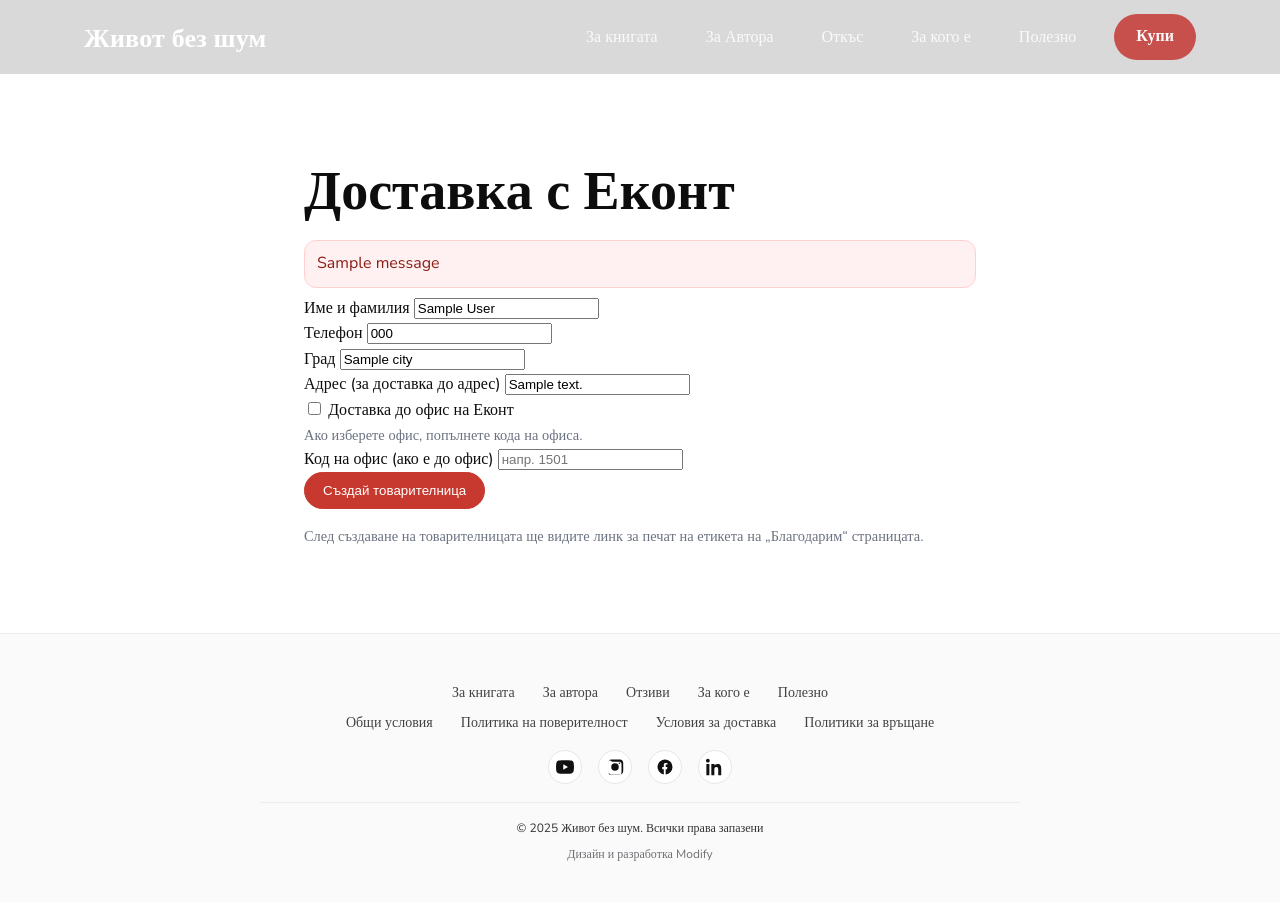
After one commit to rainballs/jivot-bez-shum, a Django app: template templates/econt/collect.html in a window 1280 px wide. The commit adds this page. Run offline with Django 5.2, Linux system fonts and the light colour scheme; the template is opened without the code that fills it: most values are stand-ins (such as "Sample title", 1, 10 or a date in 2020); one stand-in notice (Sample message) is shown.

Commit message:
Econt views

```diff
--- a/Filip/urls.py
+++ b/Filip/urls.py
@@ -1,6 +1,6 @@
 from django.contrib import admin
 from django.urls import path
-from shop import views
+from shop import views, econt_views
 
 from django.conf import settings
 from django.conf.urls.static import static
@@ -15,6 +15,10 @@ urlpatterns = [
     # Stripe (disabled for now)
     path("pay/stripe/create-session/", views.stripe_create_checkout_session, name="stripe_create_session"),
     path("pay/stripe/webhook/", views.stripe_webhook, name="stripe_webhook"),
+
+    # ECONT
+    path("econt/collect/", econt_views.econt_collect, name="econt_collect"),
+    path("econt/submit/", econt_views.econt_submit, name="econt_submit"),
 ]
 if settings.DEBUG:
     urlpatterns += static(settings.MEDIA_URL, document_root=settings.MEDIA_ROOT)
--- a/shop/views.py
+++ b/shop/views.py
@@ -201,7 +201,7 @@ def stripe_create_checkout_session(request):
             payment_method_types=["card"],
             line_items=stripe_checkout_line_items(order, product),
             metadata={"order_id": str(order.id)},
-            success_url=stripe_success_url(request),
+            success_url=_site_url(request) + reverse("econt_collect") + "?from=stripe=1",
             cancel_url=stripe_cancel_url(request),
             currency="bgn",
             customer_email=order.email or None,
@@ -209,7 +209,7 @@ def stripe_create_checkout_session(request):
     except Exception as e:
         # surfaces the real reason instead of a silent 500
         messages.error(request, f"Грешка при свързване със Stripe: {e}")
-        return redirect("checkout_info")
+        return redirect("econt_collect")
 
     request.session["stripe_session_id"] = session.id
     return HttpResponseRedirect(session.url)
--- a/templates/checkout/thank_you.html
+++ b/templates/checkout/thank_you.html
@@ -10,6 +10,11 @@
                 <p>Статус: {% if order.paid %}<strong>Платена</strong>{% else %}Чака плащане{% endif %}</p>
                 <p>Крайна сума: <strong>{{ order.total_bgn }} лв</strong> / <strong>€ {{ order.total_eur }}</strong></p>
                 <p>Ще се свържем с вас на {{ order.email }}.</p>
+                {% if order and order.econt_label_pdf %}
+                    <p><a href="{{ order.econt_label_pdf.url }}" target="_blank" rel="noopener">
+                        Принтирай товарителница (Econt)
+                    </a></p>
+                {% endif %}
             {% else %}
                 <p>Поръчката е завършена.</p>
             {% endif %}
--- /dev/null
+++ b/templates/econt/collect.html
@@ -0,0 +1,61 @@
+{% extends "base.html" %}
+{% block title %}Доставка с Еконт{% endblock %}
+{% block content %}
+    <section class="section">
+        <div class="container" style="max-width:720px">
+            <h2>Доставка с Еконт</h2>
+
+            {% if messages %}
+                <div class="alerts">
+                    {% for m in messages %}
+                        <div class="alert">{{ m }}</div>{% endfor %}
+                </div>
+            {% endif %}
+
+            <form method="post" action="{% url 'econt_submit' %}">
+                {% csrf_token %}
+
+                <div class="field">
+                    <label>Име и фамилия</label>
+                    <input type="text" name="full_name" value="{{ order.full_name }}" required>
+                </div>
+
+                <div class="field">
+                    <label>Телефон</label>
+                    <input type="text" name="phone" value="{{ order.phone }}" required>
+                </div>
+
+                <div class="field">
+                    <label>Град</label>
+                    <input type="text" name="city" value="{{ order.city }}" required>
+                </div>
+
+                <div class="field">
+                    <label>Адрес (за доставка до адрес)</label>
+                    <input type="text" name="address" value="{{ order.address }}" placeholder="ул., №, вх., ет., ап.">
+                </div>
+
+                <div class="field">
+                    <label>
+                        <input type="checkbox" name="to_office" value="1"
+                               {% if order.econt_office_code %}checked{% endif %}>
+                        Доставка до офис на Еконт
+                    </label>
+                    <div class="muted small">Ако изберете офис, попълнете кода на офиса.</div>
+                </div>
+
+                <div class="field">
+                    <label>Код на офис (ако е до офис)</label>
+                    <input type="text" name="office_code" value="{{ order.econt_office_code|default:'' }}"
+                           placeholder="напр. 1501">
+                </div>
+
+                <button type="submit" class="btn btn-primary">Създай товарителница</button>
+            </form>
+
+            <p class="small muted" style="margin-top:1rem">
+                След създаване на товарителницата ще видите линк за печат на етикета на „Благодарим“ страницата.
+            </p>
+        </div>
+    </section>
+{% endblock %}
```
Also changed, not shown: shop/econt_views.py (added, +61 -0 lines).
